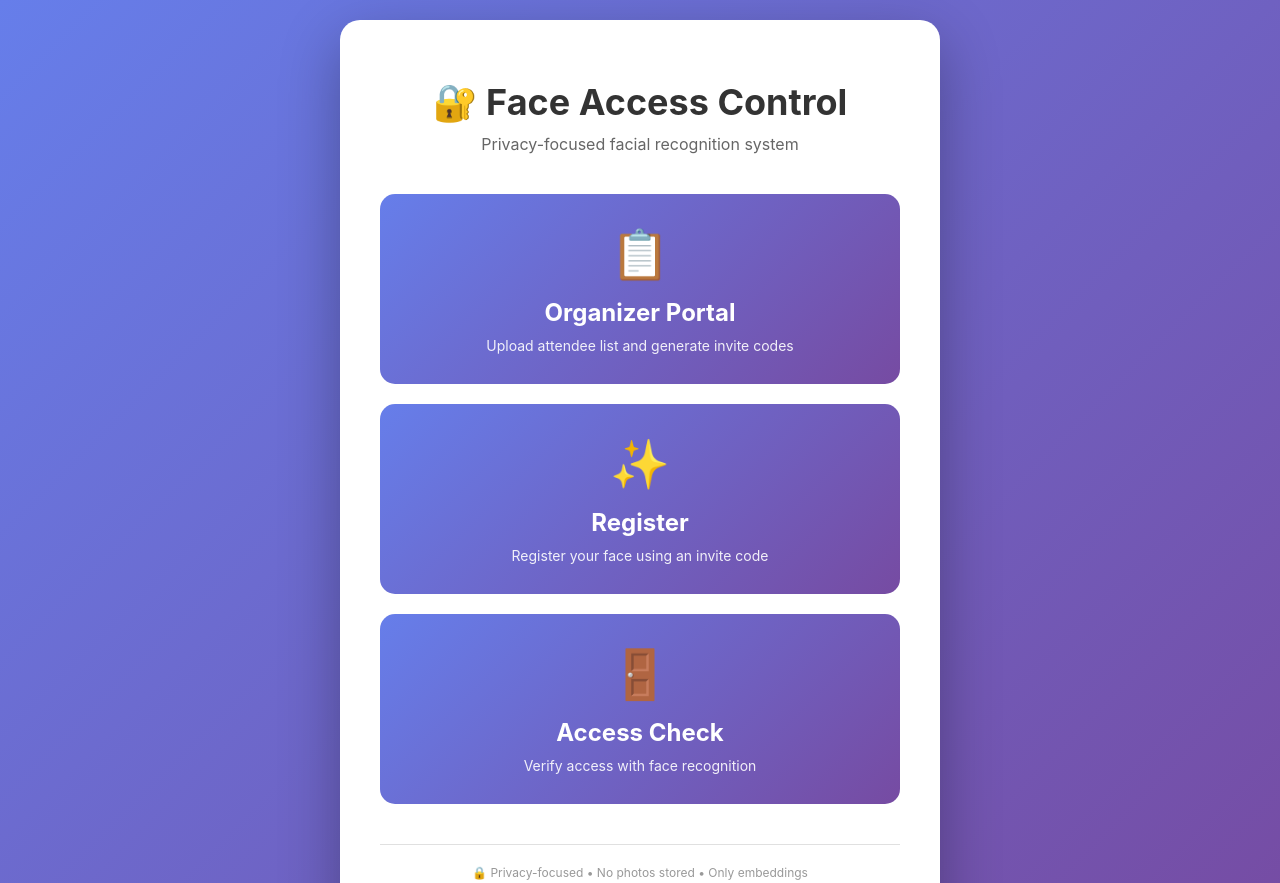
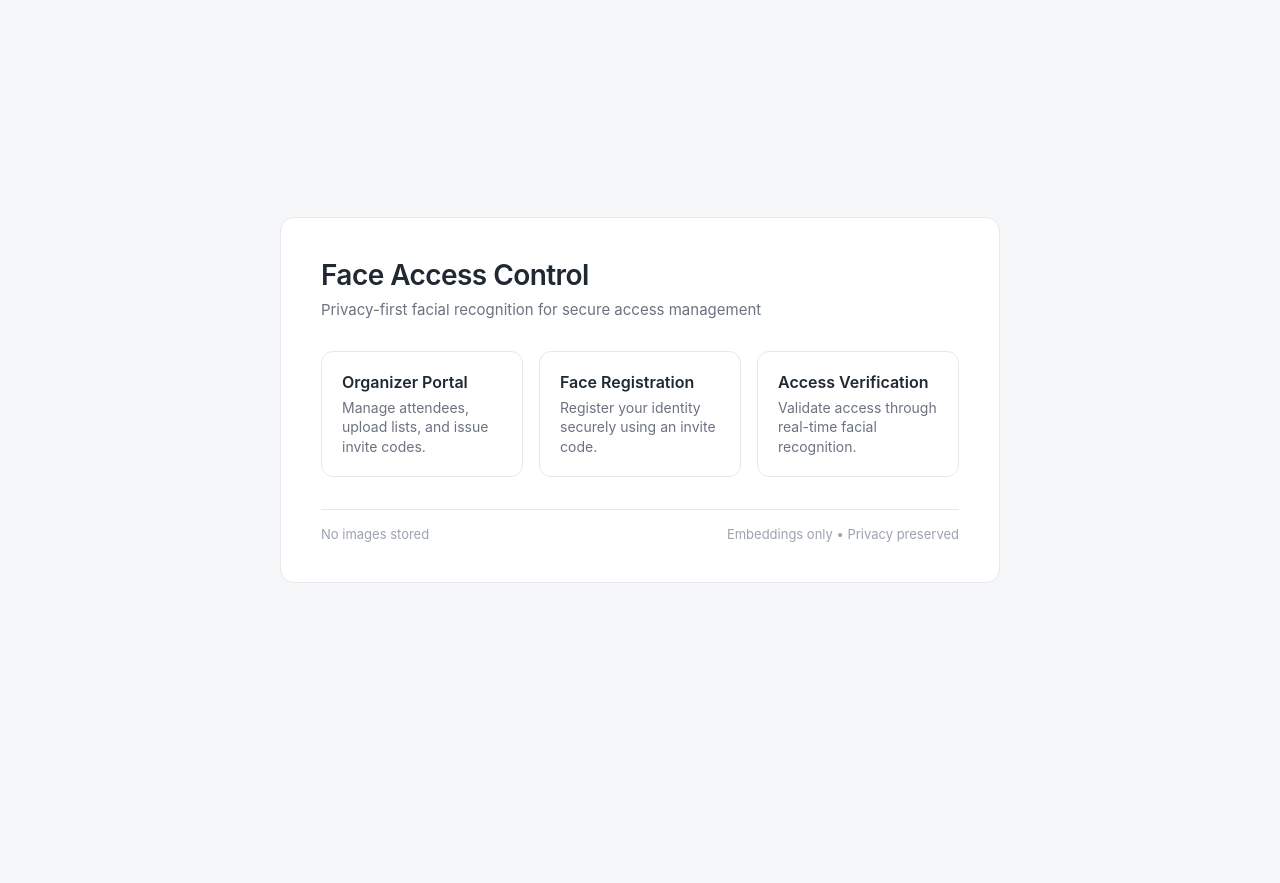
Before and after one commit to abdulahshahid/face-access-prototype-, a plain HTML site: page frontend/index.html in a window 1280 px wide. Shown: the top 883 px of the page. After the commit the page ends 800 px from the top, so only its background shows below. Drawn offline with Linux system fonts and the light colour scheme.

Commit message:
changed landing page

```diff
--- a/frontend/index.html
+++ b/frontend/index.html
@@ -1,112 +1,139 @@
 <!DOCTYPE html>
 <html lang="en">
 <head>
-    <meta charset="UTF-8">
-    <meta name="viewport" content="width=device-width, initial-scale=1.0">
-    <title>Face Access Control System</title>
+    <meta charset="UTF-8" />
+    <meta name="viewport" content="width=device-width, initial-scale=1.0" />
+    <title>Face Access Control</title>
+
     <style>
         * {
             margin: 0;
             padding: 0;
             box-sizing: border-box;
         }
+
         body {
-            font-family: -apple-system, BlinkMacSystemFont, 'Segoe UI', Roboto, Oxygen, Ubuntu, sans-serif;
-            background: linear-gradient(135deg, #667eea 0%, #764ba2 100%);
+            font-family: Inter, -apple-system, BlinkMacSystemFont, "Segoe UI",
+                Roboto, Helvetica, Arial, sans-serif;
+            background: #f6f7f9;
+            color: #1f2933;
             min-height: 100vh;
             display: flex;
+            align-items: center;
             justify-content: center;
-            align-items: center;
-            padding: 20px;
+            padding: 24px;
         }
+
         .container {
-            background: white;
-            border-radius: 20px;
-            box-shadow: 0 20px 60px rgba(0,0,0,0.3);
-            padding: 60px 40px;
-            max-width: 600px;
             width: 100%;
-            text-align: center;
+            max-width: 720px;
+            background: #ffffff;
+            border-radius: 14px;
+            border: 1px solid #e5e7eb;
+            padding: 40px;
         }
+
+        header {
+            margin-bottom: 32px;
+        }
+
         h1 {
-            color: #333;
-            margin-bottom: 10px;
-            font-size: 36px;
+            font-size: 28px;
+            font-weight: 600;
+            margin-bottom: 8px;
+            letter-spacing: -0.02em;
         }
+
         .subtitle {
-            color: #666;
-            margin-bottom: 40px;
-            font-size: 16px;
+            font-size: 15px;
+            color: #6b7280;
         }
+
         .card-grid {
             display: grid;
-            grid-template-columns: 1fr;
-            gap: 20px;
-            margin-top: 30px;
+            grid-template-columns: repeat(auto-fit, minmax(200px, 1fr));
+            gap: 16px;
+            margin-top: 32px;
         }
+
         .card {
-            background: linear-gradient(135deg, #667eea 0%, #764ba2 100%);
-            color: white;
-            padding: 30px;
-            border-radius: 15px;
+            display: block;
+            padding: 20px;
+            border-radius: 12px;
+            border: 1px solid #e5e7eb;
+            background: #ffffff;
             text-decoration: none;
-            transition: transform 0.3s, box-shadow 0.3s;
-            cursor: pointer;
+            color: inherit;
+            transition: border-color 0.2s ease, box-shadow 0.2s ease;
         }
+
         .card:hover {
-            transform: translateY(-5px);
-            box-shadow: 0 10px 30px rgba(0,0,0,0.3);
+            border-color: #c7d2fe;
+            box-shadow: 0 4px 14px rgba(0, 0, 0, 0.06);
         }
-        .card-icon {
-            font-size: 48px;
-            margin-bottom: 15px;
+
+        .card-title {
+            font-size: 16px;
+            font-weight: 600;
+            margin-bottom: 6px;
         }
-        .card-title {
-            font-size: 24px;
-            font-weight: bold;
-            margin-bottom: 10px;
-        }
+
         .card-desc {
             font-size: 14px;
-            opacity: 0.9;
+            color: #6b7280;
+            line-height: 1.4;
         }
-        .footer {
-            margin-top: 40px;
-            padding-top: 20px;
-            border-top: 1px solid #e0e0e0;
-            color: #999;
-            font-size: 12px;
+
+        footer {
+            margin-top: 32px;
+            padding-top: 16px;
+            border-top: 1px solid #e5e7eb;
+            font-size: 13px;
+            color: #9ca3af;
+            display: flex;
+            justify-content: space-between;
+            flex-wrap: wrap;
+            gap: 8px;
         }
     </style>
 </head>
+
 <body>
     <div class="container">
-        <h1>🔐 Face Access Control</h1>
-        <p class="subtitle">Privacy-focused facial recognition system</p>
+        <header>
+            <h1>Face Access Control</h1>
+            <p class="subtitle">
+                Privacy-first facial recognition for secure access management
+            </p>
+        </header>
 
         <div class="card-grid">
             <a href="/organizer" class="card">
-                <div class="card-icon">📋</div>
                 <div class="card-title">Organizer Portal</div>
-                <div class="card-desc">Upload attendee list and generate invite codes</div>
+                <div class="card-desc">
+                    Manage attendees, upload lists, and issue invite codes.
+                </div>
             </a>
 
             <a href="/register" class="card">
-                <div class="card-icon">✨</div>
-                <div class="card-title">Register</div>
-                <div class="card-desc">Register your face using an invite code</div>
+                <div class="card-title">Face Registration</div>
+                <div class="card-desc">
+                    Register your identity securely using an invite code.
+                </div>
             </a>
 
             <a href="/access" class="card">
-                <div class="card-icon">🚪</div>
-                <div class="card-title">Access Check</div>
-                <div class="card-desc">Verify access with face recognition</div>
+                <div class="card-title">Access Verification</div>
+                <div class="card-desc">
+                    Validate access through real-time facial recognition.
+                </div>
             </a>
         </div>
 
-        <div class="footer">
-            <p>🔒 Privacy-focused • No photos stored • Only embeddings</p>
-        </div>
+        <footer>
+            <span>No images stored</span>
+            <span>Embeddings only • Privacy preserved</span>
+        </footer>
     </div>
 </body>
 </html>
--- a/sample_attendee.csv
+++ b/sample_attendee.csv
@@ -1,2 +1,2 @@
 name,email
-hafiz, hafiz@gmail.com
+hey, hey@gmail.com
```
